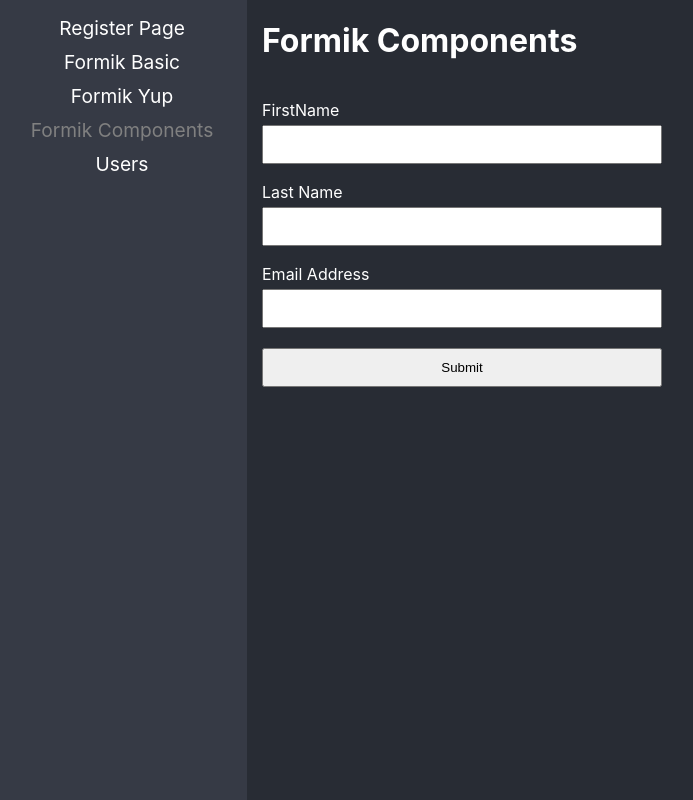
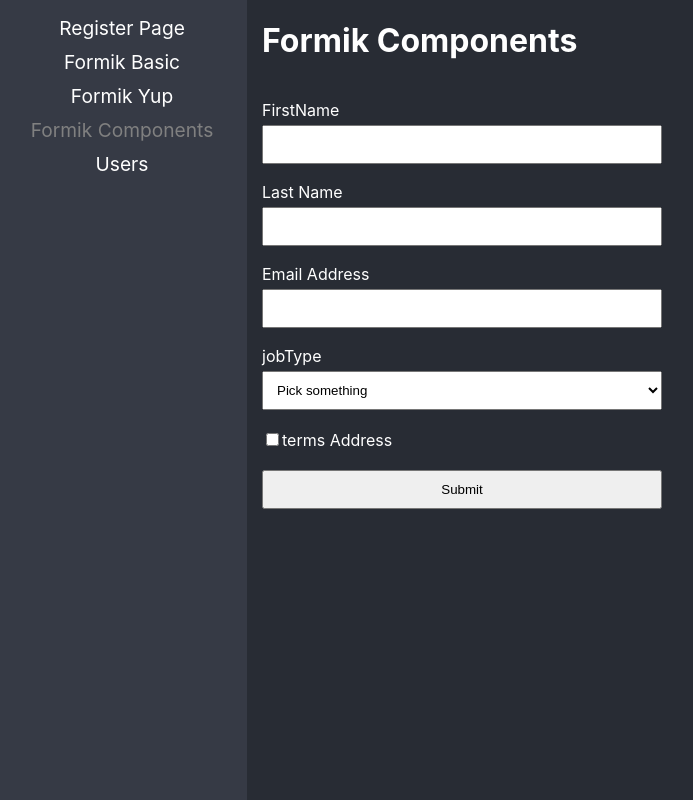
Before and after one commit to dpacoria21/react-pro, a React (Vite) app in the folder 04-pattern-compound-component/: page /formik-components in a window 1280 px wide. Shown: the whole page, without its empty margins (3-696 px from the left). Built offline with nearby package versions, Linux system fonts and the light colour scheme.

Commit message:
Se trabajo con checkbox y select en Formik

```diff
--- a/04-pattern-compound-component/src/03-forms/pages/FormikComponents.tsx
+++ b/04-pattern-compound-component/src/03-forms/pages/FormikComponents.tsx
@@ -7,12 +7,16 @@
     firstName: string,
     lastName: string,
     email: string,
+    jobType: string,
+    terms: boolean,
 }
 
 const formInit: FormValues = {
     firstName: '',
     lastName: '',
-    email: ''
+    email: '',
+    jobType: '',
+    terms: false,
 };
 
 export const FormikComponents = () => {
@@ -37,6 +41,11 @@
                         email: Yup.string()
                             .required('Requerido')
                             .email('Debe ser un email valido'),
+                        terms: Yup.boolean()
+                            .isTrue('Debe aceptar los terminos y condiciones'),
+                        jobType: Yup.string()
+                            .required('Requerido')
+                            .notOneOf(['it-junior'], 'Esta opcion no es permitida')
                     })
                 }
             >
@@ -56,6 +65,23 @@
                             <Field name='email' type='text'/>
                             <ErrorMessage name='email' component={'span'}/>
 
+                            <label htmlFor="jobType">jobType</label>
+                            <Field name='jobType' as='select'>
+                                <option value=''>Pick something</option>
+                                <option value='front-end'>Front End Developer</option>
+                                <option value='back-end'>Back End Developer</option>
+                                <option value='designer'>Designer</option>
+                                <option value='it-junior'>IT junior</option>
+                            </Field>
+                            <ErrorMessage name='jobType' component={'span'}/>
+
+                            <label>
+                                <Field name='terms' type='checkbox'/>
+                                terms Address
+                            </label>
+                            <ErrorMessage name='terms' component={'span'}/>
+
+
                             <button type="submit">Submit</button>
                         </Form>
                     )
```
